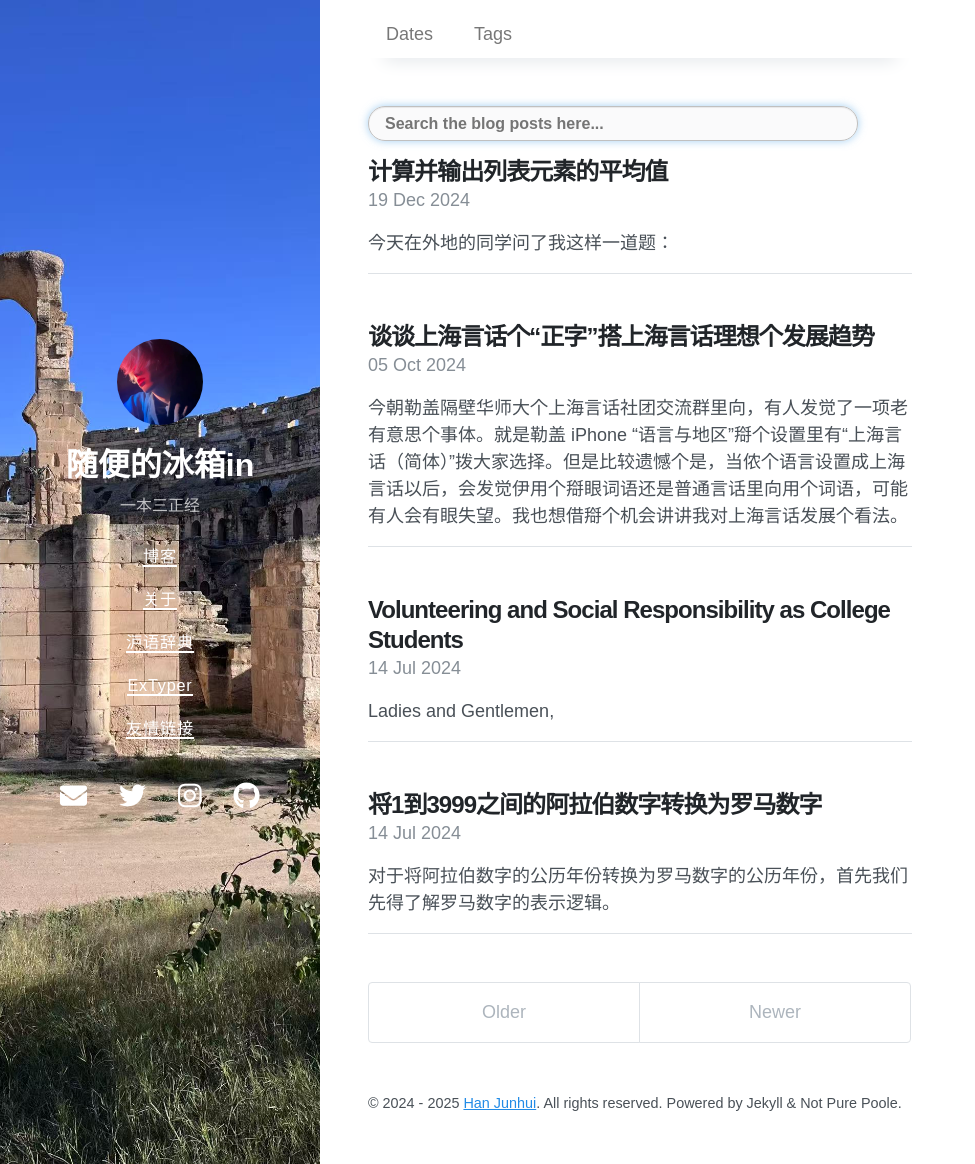
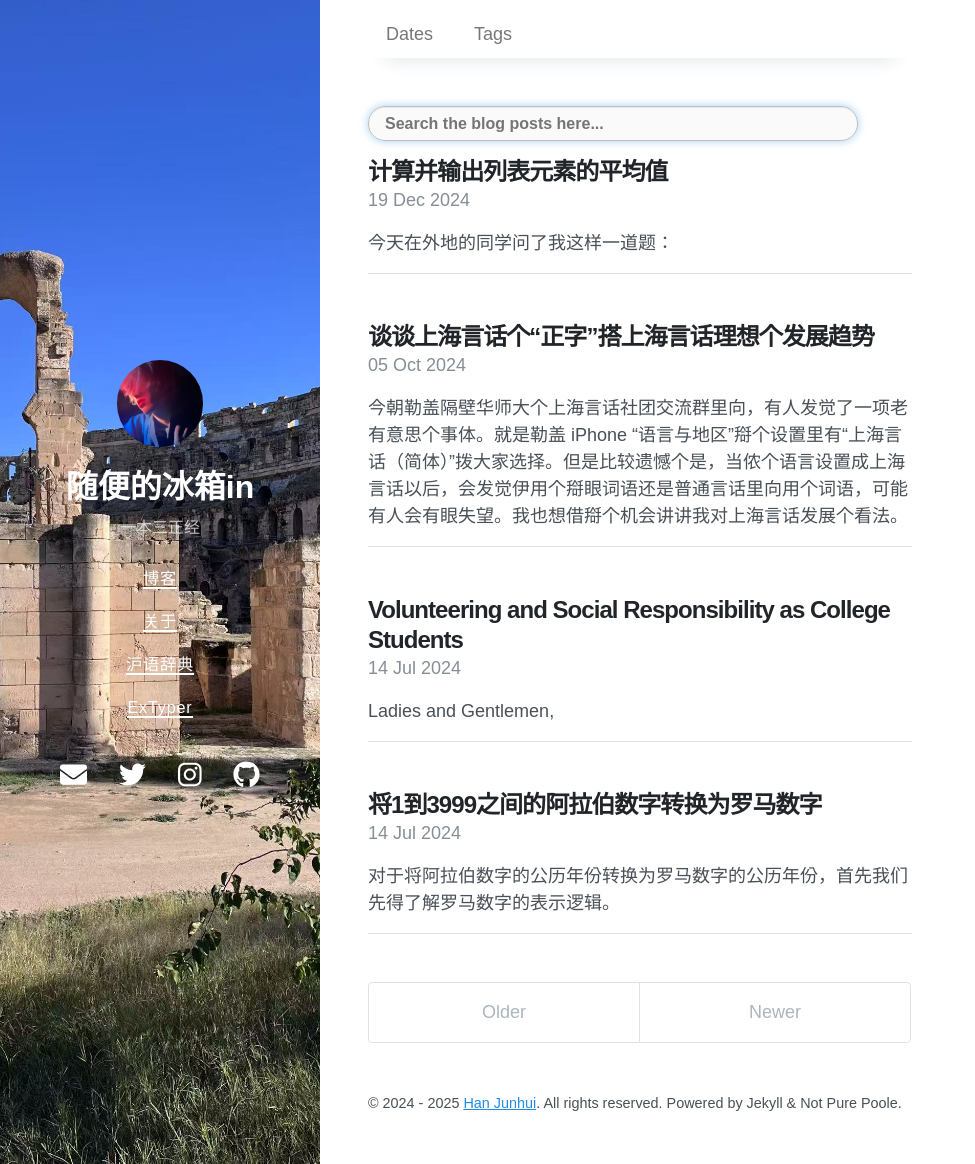
Before and after one commit to laxib3/laxib3.github.io, a Jekyll site: the page built from index.html, in a window 1280 px wide and 1164 px high. Shown: the whole window, without its empty margins (0-975 px from the left). Built offline with Jekyll 4.4.1, drawn with Linux system fonts in a browser that asks for light colours; nearby versions of some CDN libraries; the list of posts is cut into pages by our own code.

Commit message:
Update navigation.yml

```diff
--- a/_data/navigation.yml
+++ b/_data/navigation.yml
@@ -6,5 +6,3 @@
   url: /shanghainese
 - title: ExTyper
   url: /extyper
-- title: 友情链接
-  url: /links
```
